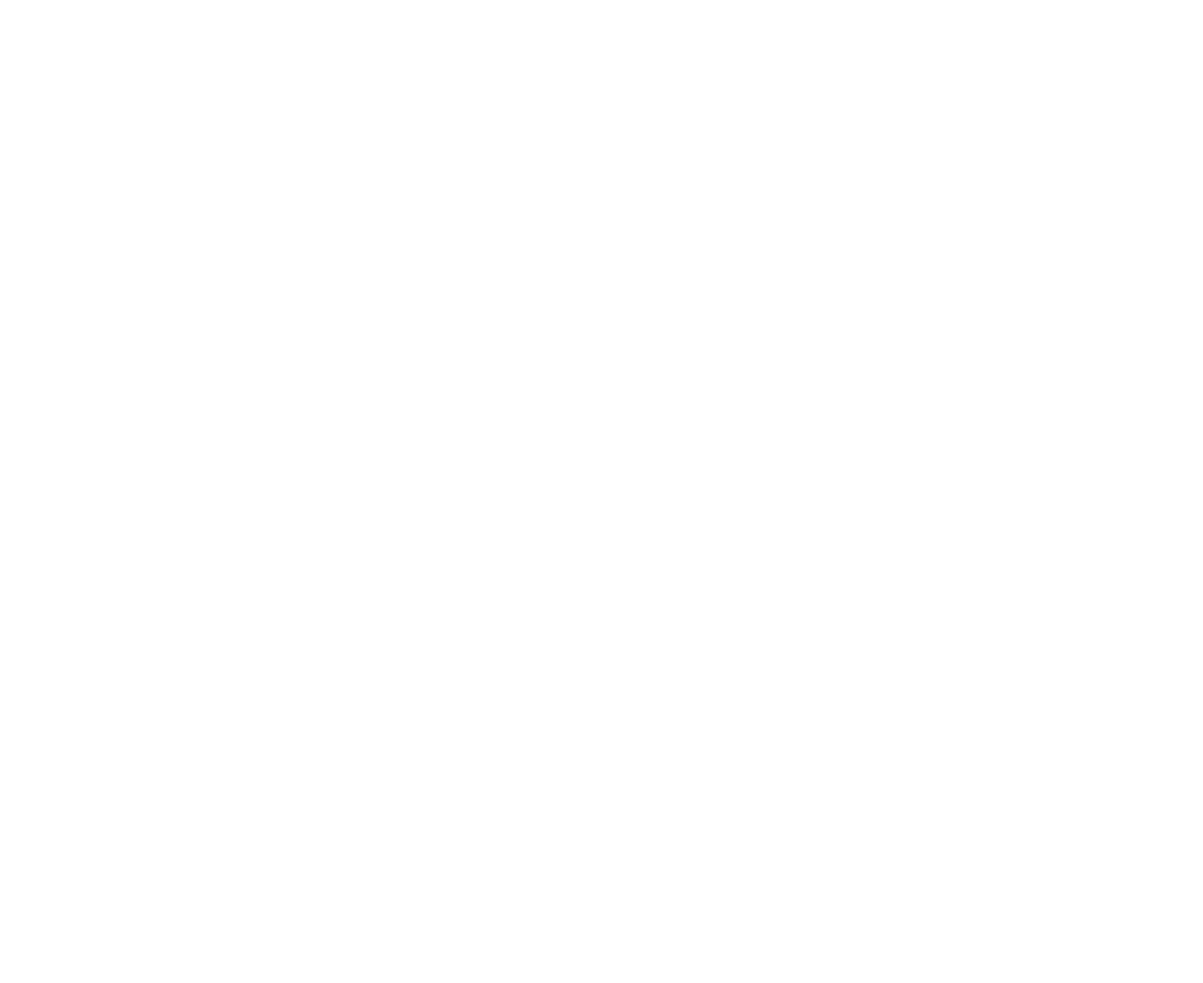
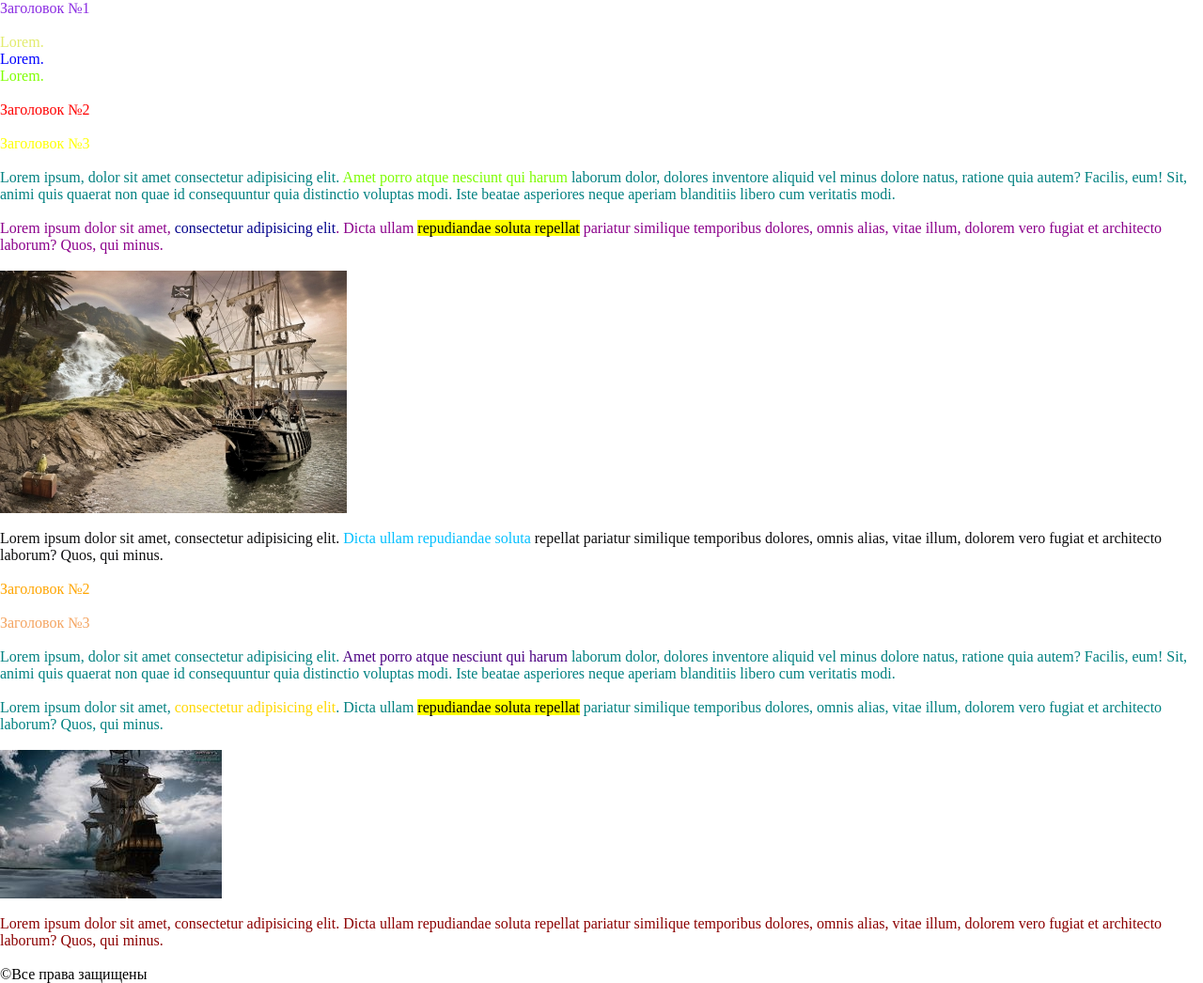
Before and after one commit to YK177/Lesson_3, a plain HTML site: page index.html in a window 1280 px wide. Shown: the whole page at 94% size. Before the commit the page ends 800 px from the top, so only its background shows below. Drawn offline with Linux system fonts and the light colour scheme.

Commit message:
index.html, style.css changed

```diff
--- a/css/style.css
+++ b/css/style.css
@@ -28,3 +28,96 @@ img {
 }
 
 /* --------------- */
+
+/* .header {
+    color: red;
+} */
+
+.title {
+    color: blueviolet;
+}
+
+/* .header .title {
+    color: lawngreen;
+} */
+
+/* ul a {
+    color:rgb(121, 219, 97);
+} */
+
+/* .menu__list a {
+    color:chartreuse;
+} */
+
+.menu__list li a {
+    color:rgb(226, 235, 109);
+}
+
+.menu__list .link {
+    color:blue;
+}
+
+#link {
+    color: chartreuse;
+}
+
+h2 {
+    color:orange;
+}
+
+.subtitle {
+    color:red;
+}
+
+.block h3 {
+    color: sandybrown;
+}
+
+.block .subsubtitle {
+    color: yellow;
+}
+
+p {
+    color: tomato;
+}
+
+p>span {
+    color: deepskyblue;
+}
+
+
+.block p {
+    color: teal;
+}
+
+.block .text {
+    color:darkmagenta;
+}
+
+.text.item {
+    color: rgb(13, 13, 14);
+}
+
+/* .block .item {
+    color: green;
+} */
+
+span.span {
+    color: indigo;
+}
+
+#span {
+    color: lawngreen;
+}
+
+p a {
+    color: darkblue;;
+}
+
+.item a {
+    color:gold;
+}
+
+#another-text {
+    color: darkred;
+}
--- a/index.html
+++ b/index.html
@@ -1,20 +1,73 @@
 <!DOCTYPE html>
 <html lang="en">
+
 <head>
     <meta charset="UTF-8">
     <meta name="viewport" content="width=device-width, initial-scale=1.0">
     <link rel="stylesheet" href="css/style.css">
     <title>Lesson_3</title>
 </head>
+
 <body>
     <header class="header">
-
+        <h1 id="title" class="title">Заголовок №1</h1>
+        <br>
+        <nav class="menu">
+            <ul class="menu__list">
+                <li><a href="#image-1">Lorem.</a></li>
+                <li><a class="link" href="https://google.com" target="_blank">Lorem.</a></li>
+                <li><a id="link" href="https://yandex.ru" target="_blank">Lorem.</a></li>
+            </ul>
+        </nav>
+        <br>
     </header>
     <main class="main">
-
+        <h2 class="subtitle">Заголовок №2</h2>
+        <br>
+        <div class="block">
+            <h3 class="subsubtitle">Заголовок №3</h3>
+            <br>
+            <p>Lorem ipsum, dolor sit amet consectetur adipisicing elit. <span id="span" class="span">Amet porro atque nesciunt
+                    qui harum</span> laborum dolor, dolores inventore aliquid vel minus dolore natus, ratione quia
+                autem? Facilis, eum! Sit, animi quis quaerat non quae id consequuntur quia distinctio voluptas modi.
+                Iste beatae asperiores neque aperiam blanditiis libero cum veritatis modi.</p>
+            <br>
+            <p class="text">Lorem ipsum dolor sit amet, <a href="#title">consectetur adipisicing elit</a>. Dicta ullam
+                <mark>repudiandae soluta repellat</mark> pariatur similique temporibus dolores, omnis alias, vitae
+                illum, dolorem vero fugiat et architecto laborum? Quos, qui minus.</p>
+            <br>
+            <img title="Image" id="image-1" src="img/1.jpg" alt="pirate-ship">
+            <br>
+            <br>
+            <p class="text item">Lorem ipsum dolor sit amet, consectetur adipisicing elit. <span>Dicta ullam repudiandae soluta</span> repellat pariatur similique temporibus dolores, omnis alias, vitae illum, dolorem vero fugiat et architecto
+            laborum? Quos, qui minus.</p>
+            <br>
+        </div>
+        <h2>Заголовок №2</h2>
+        <br>
+        <div class="block">
+            <h3>Заголовок №3</h3>
+            <br>
+            <p>Lorem ipsum, dolor sit amet consectetur adipisicing elit. <span class="span">Amet porro atque nesciunt
+                    qui harum</span> laborum dolor, dolores inventore aliquid vel minus dolore natus, ratione quia
+                autem? Facilis, eum! Sit, animi quis quaerat non quae id consequuntur quia distinctio voluptas modi.
+                Iste beatae asperiores neque aperiam blanditiis libero cum veritatis modi.</p>
+            <br>
+            <p class="item">Lorem ipsum dolor sit amet, <a href="#title">consectetur adipisicing elit</a>. Dicta ullam
+                <mark>repudiandae soluta repellat</mark> pariatur similique temporibus dolores, omnis alias, vitae
+                illum, dolorem vero fugiat et architecto laborum? Quos, qui minus.</p>
+            <br>
+            <img title="Image" id="image-1" src="img/2.jpg" alt="pirate-ship">
+            <br>
+            <br>
+            <p id="another-text">Lorem ipsum dolor sit amet, consectetur adipisicing elit. Dicta ullam repudiandae soluta repellat pariatur similique temporibus dolores, omnis alias, vitae illum, dolorem vero fugiat et architecto
+            laborum? Quos, qui minus.</p>
+            <br>
+        </div>
     </main>
     <footer class="footer">
-
+        &copy;Все права защищены
     </footer>
 </body>
+
 </html>
```
